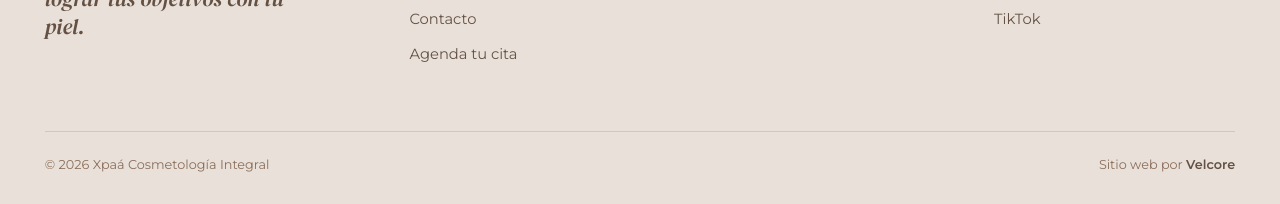
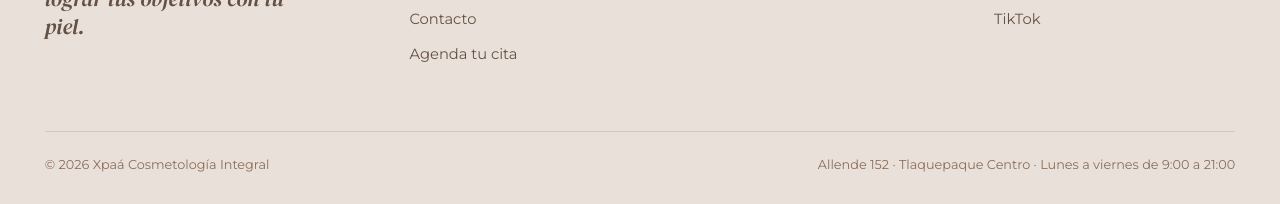
Before and after one commit to VelcoreGames/velcore-web, a plain HTML site: page Xpaa/index.html in a window 1280 px wide. Shown: the part 7451-7655 px from the top of the page. Drawn offline with Linux system fonts and the light colour scheme.

Commit message:
Xpaá: página independiente, sin enlace a Velcore en el pie
Co-Authored-By: Claude Opus 5.5 <noreply@anthropic.com>
Claude-Session: https://claude.ai/code/session_01TrNjUs3EJnKYcS2FhrwGGf

```diff
--- a/Xpaa/index.html
+++ b/Xpaa/index.html
@@ -768,7 +768,7 @@ h2{font-size:clamp(2.2rem,4.4vw,3.6rem)}
     </div>
     <div class="foot-bottom">
       <span>© <span id="year">2026</span> Xpaá Cosmetología Integral</span>
-      <span>Sitio web por <a href="https://velcore.com.mx/" target="_blank" rel="noopener">Velcore</a></span>
+      <span>Allende 152 · Tlaquepaque Centro · Lunes a viernes de 9:00 a 21:00</span>
     </div>
   </div>
 </footer>
```
